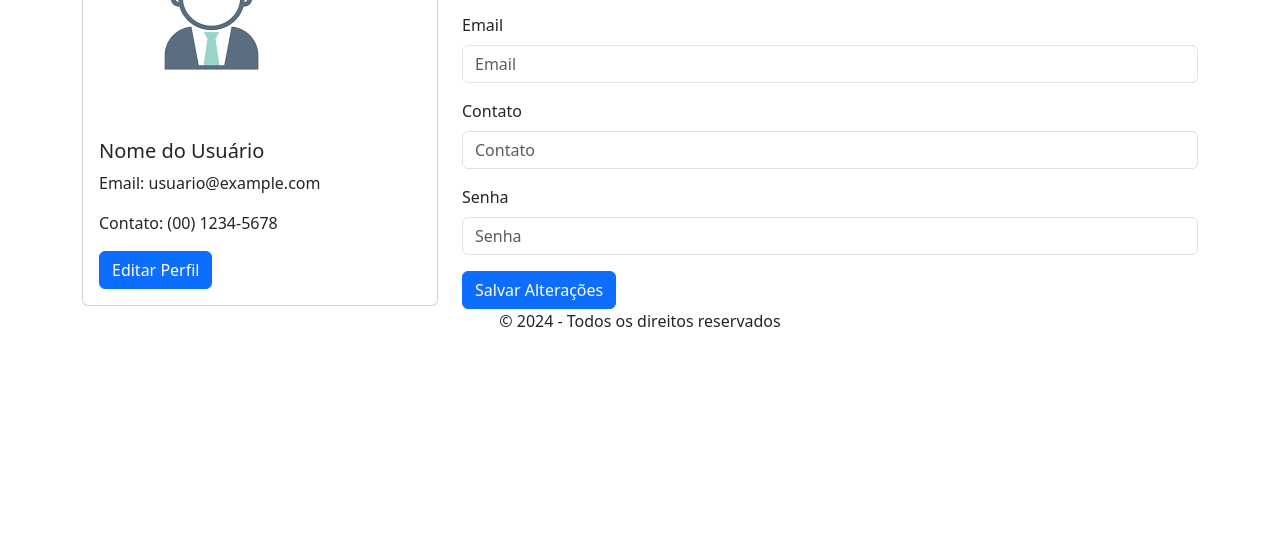
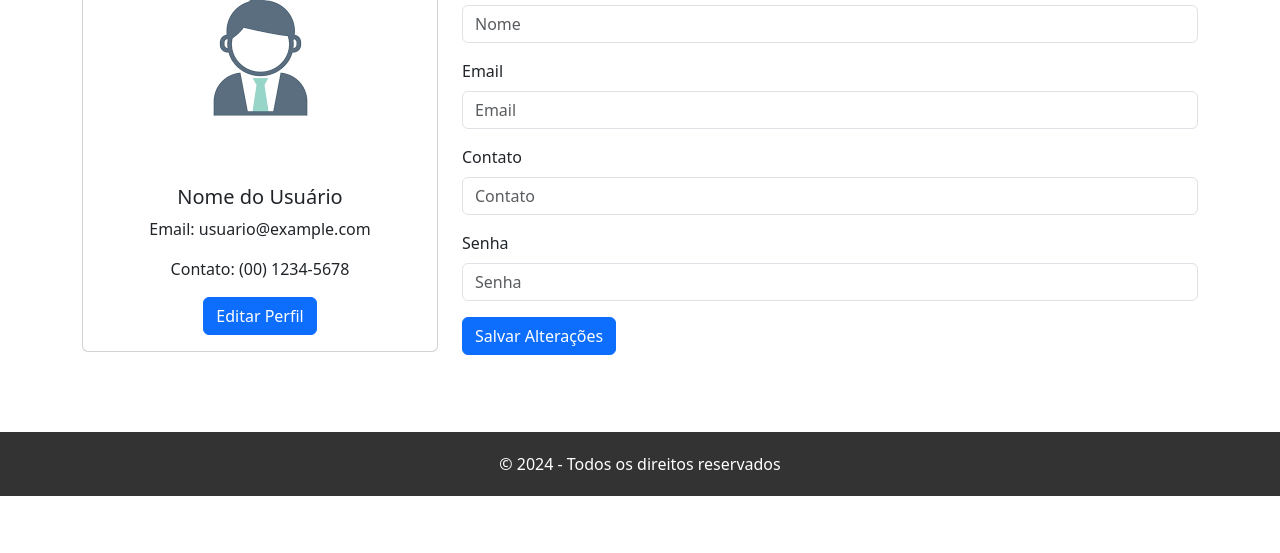
Before and after one commit to bfroza/Prog_WEB, a plain HTML site: page Exercicio Bootstrap/index.html in a window 1280 px wide. Shown: the part 247-800 px from the top of the page. Drawn offline with Linux system fonts and the light colour scheme.

Commit message:
Add files via upload

```diff
--- a/Exercicio Bootstrap/index.html
+++ b/Exercicio Bootstrap/index.html
@@ -4,7 +4,7 @@
     <meta charset="UTF-8">
     <meta name="viewport" content="width=device-width, initial-scale=1.0">
     <title>Perfil do Usuário</title>
-    <link rel="stylesheet" href="../Aula 5/css/style.css">
+    <link rel="stylesheet" href="css/style.css">
     <link href="css/bootstrap.min.css" rel="stylesheet">
     <script src="js/bootstrap.bundle.min.js"></script>
 </head>
```
